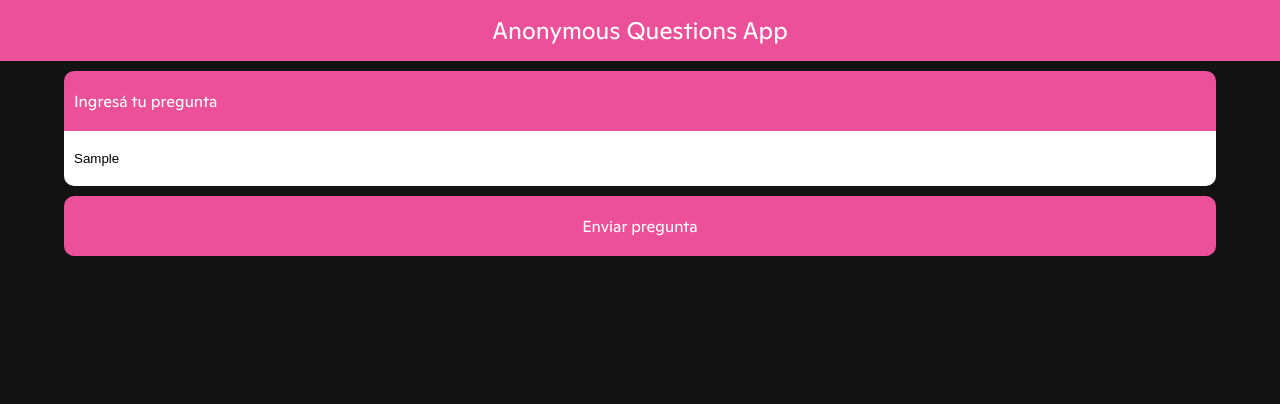
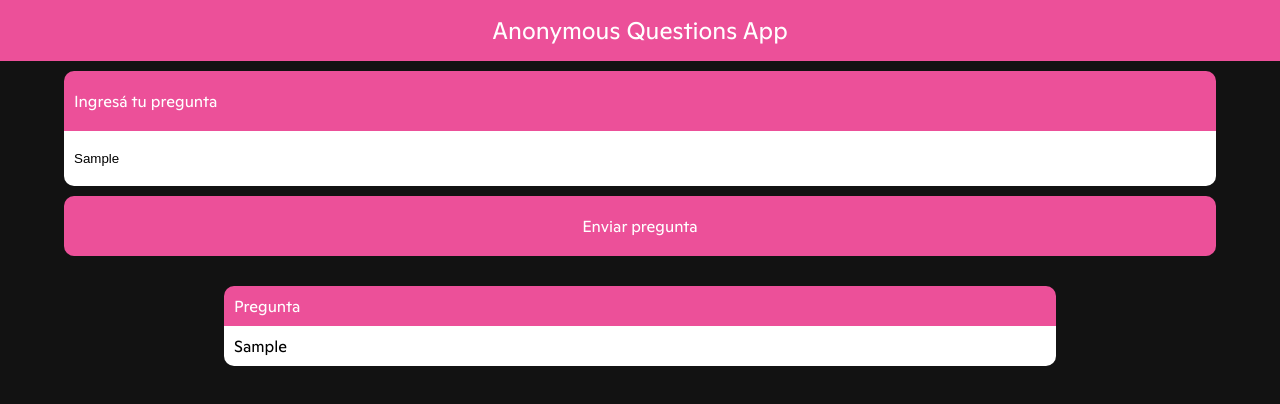
Before and after one commit to alejoevilches/anonymous-questions-app, a React (Vite) app: page / in a window 1280 px wide. Both pictures are taken after typing "Sample" into the empty fields and a click on the button "Enviar pregunta". Shown: the top 404 px of the page. Built offline with nearby package versions, Linux system fonts and the light colour scheme.

Commit message:
add questions cards

```diff
--- a/src/App.tsx
+++ b/src/App.tsx
@@ -1,11 +1,14 @@
 import './App.css'
 import { QuestionBox } from './components/QuestionBox'
+import {Questions} from "./components/Questions"
+import { useQuestionsStore } from './store/useQuestionsStore'
 
 function App() {
   return (
     <main>
       <nav className='nav'>Anonymous Questions App</nav>
       <QuestionBox />
+      <Questions />
     </main>
   )
 }
--- a/src/components/QuestionBox.css
+++ b/src/components/QuestionBox.css
@@ -35,4 +35,5 @@
   color:white;
   font-size: 1em;
   border-radius: 10px;
+  margin-bottom:30px;
 }
--- /dev/null
+++ b/src/components/Questions.css
@@ -0,0 +1,24 @@
+.questions{
+  color:white;
+  font-family: var(--main-font);
+  display:flex;
+  align-items: center;
+  justify-content: center;
+}
+
+.question-card{
+  width:65vw;
+  border-radius: 10px;
+  overflow: hidden;
+}
+
+.question-card-title{
+  background-color: var(--purple-color);
+  padding:10px;
+}
+
+.question-card-info{
+  background-color:var(--input-color);
+  color:black;
+  padding:10px;
+}
--- /dev/null
+++ b/src/components/Questions.tsx
@@ -0,0 +1,18 @@
+import { useQuestionsStore } from "../store/useQuestionsStore"
+import "./Questions.css"
+
+export function Questions(){
+  const {questions}=useQuestionsStore();
+  return (
+    <section className="questions">
+      {questions.map(q=>{
+        return (
+          <article className="question-card">
+            <p className="question-card-title">Pregunta</p>
+            <p className="question-card-info">{q.question}</p>
+          </article>
+        )
+      })}
+    </section>
+  )
+}
```
